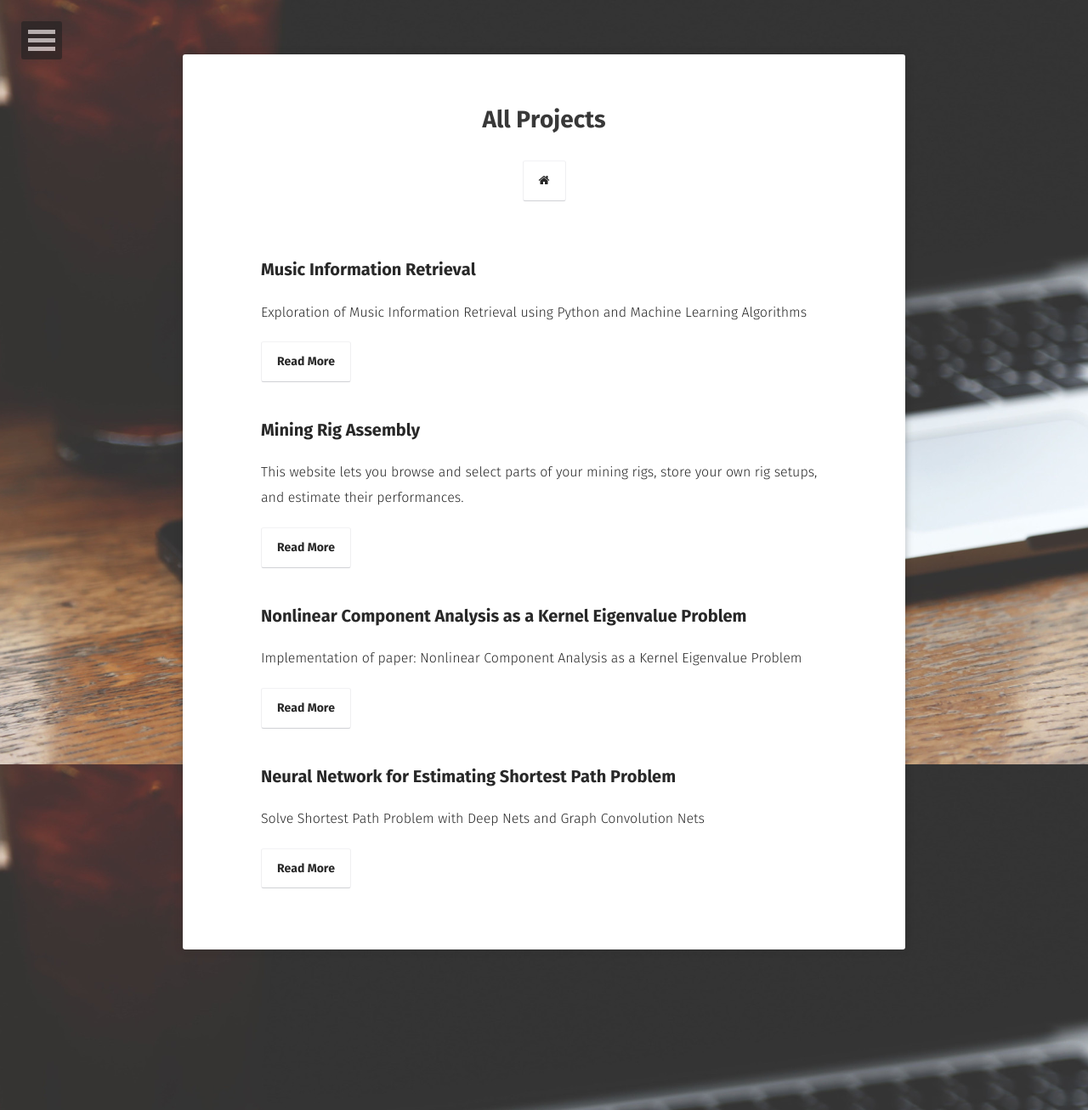
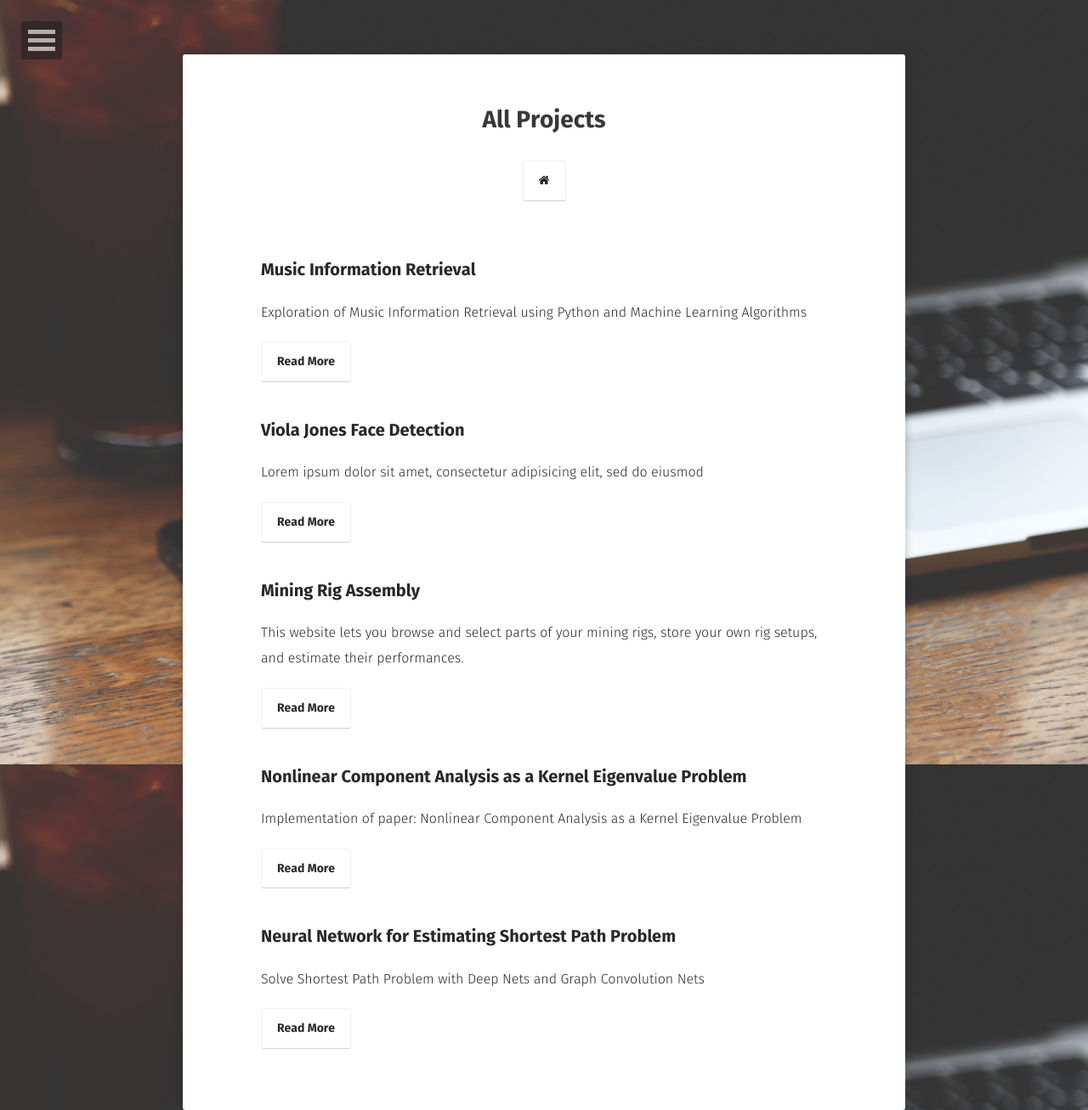
Before and after one commit to Zhenye-Na/blog, a Jekyll site: the page built from projects/index.md, in a window 1280 px wide. Shown: the whole page at 85% size. Built offline with Jekyll 4.4.1, drawn with Linux system fonts in a browser that asks for light colours; some web fonts are replaced; some of the changed lines change nothing that is shown.

Commit message:
Update posts

```diff
--- /dev/null
+++ b/_posts/2018-04-14-viola-jones-face-detection.md
@@ -0,0 +1,23 @@
+---
+layout: post
+title:  "Viola Jones Face Detection"
+date:   2018-04-14
+excerpt: "Lorem ipsum dolor sit amet, consectetur adipisicing elit, sed do eiusmod"
+project: true
+tag:
+- SQL
+- Web-based application
+comments: true
+---
+
+
+Lorem ipsum dolor sit amet, consectetur adipisicing elit, sed do eiusmod
+tempor incididunt ut labore et dolore magna aliqua. Ut enim ad minim veniam,
+quis nostrud exercitation ullamco laboris nisi ut aliquip ex ea commodo
+consequat. Duis aute irure dolor in reprehenderit in voluptate velit esse
+cillum dolore eu fugiat nulla pariatur. Excepteur sint occaecat cupidatat non
+proident, sunt in culpa qui officia deserunt mollit anim id est laborum.
+
+Lorem ipsum dolor sit amet, consectetur adipiscing elit. Fusce bibendum neque eget nunc mattis eu sollicitudin enim tincidunt. Vestibulum lacus tortor, ultricies id dignissim ac, bibendum in velit.
+<br><br>
+<a align="center" class="btn zoombtn" href="https://github.com/Zhenye-Na/viola-jones-face-detection">See this project</a>
```
Also changed, not shown: _posts/2018-04-15-music-information-retrieval.md (+0 -1 lines).
